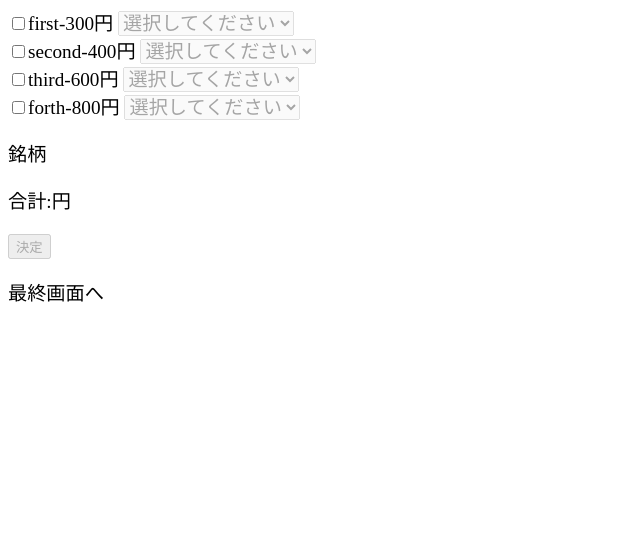
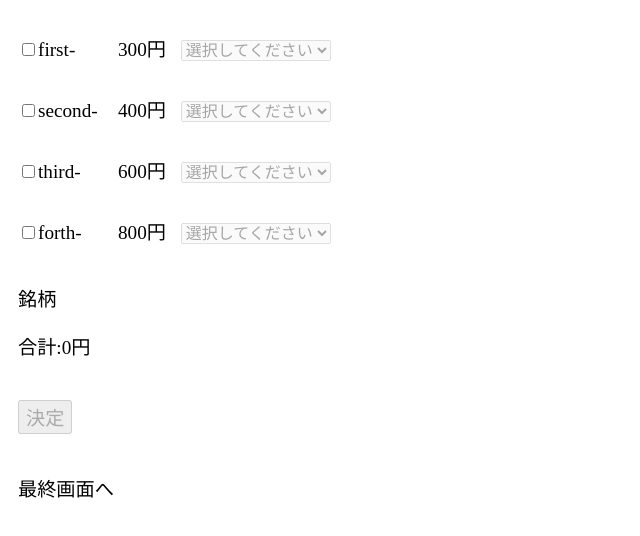
Before and after one commit to ryotaro-0805/price-calculation, a Next.js app: page / in a window 1280 px wide. Shown: the top 536 px of the page, without its empty margins (0-640 px from the left). Built offline with nearby package versions, Linux system fonts and the light colour scheme.

Commit message:
💄 調整した

```diff
--- a/src/pages/index.tsx
+++ b/src/pages/index.tsx
@@ -14,7 +14,7 @@ export default function Home() {
 
   const [selectName, setSelectName] = useState<any>(['']);
   const [missChech, setMissCheck] = useState<any>(0);
-  const [sumPrice, setSumPrice] = useState<any>('');
+  const [sumPrice, setSumPrice] = useState<any>(0);
 
   const [getData, setGetData] = useState<any>([]);
 
@@ -70,7 +70,7 @@ export default function Home() {
   }
 
   useEffect(() => {
-    setSumPrice('');
+    setSumPrice(0);
     getData.map((data:any)=>{
       setSumPrice((inData:any)=>Number(inData)+Number(data.price)*Number(data.content)*0.01);
     });
@@ -91,7 +91,7 @@ export default function Home() {
               <div key={index}>
                 <label htmlFor={index}>
                 <input onChange={(e:any)=>{switchDisable(e);}} type="checkbox" name='' id={index} />
-                <span>{article.name}-</span>
+                <span className='name'>{article.name}-</span>
                 <span>{article.price}円 </span>
                 </label>
                 <select onChange={() => getSizer()} ref={sizeRef} name={article.name} disabled>
--- a/src/styles/globals.css
+++ b/src/styles/globals.css
@@ -1,3 +1,14 @@
-form,select,p{
+form,select,p,button{
     font-size: 1.2rem;
+    margin: 20px 10px;
 }
+
+select{
+    font-size: 16px;
+    width: 150px;
+}
+
+.name{
+    display: inline-block;
+    width: 80px;
+}
```
